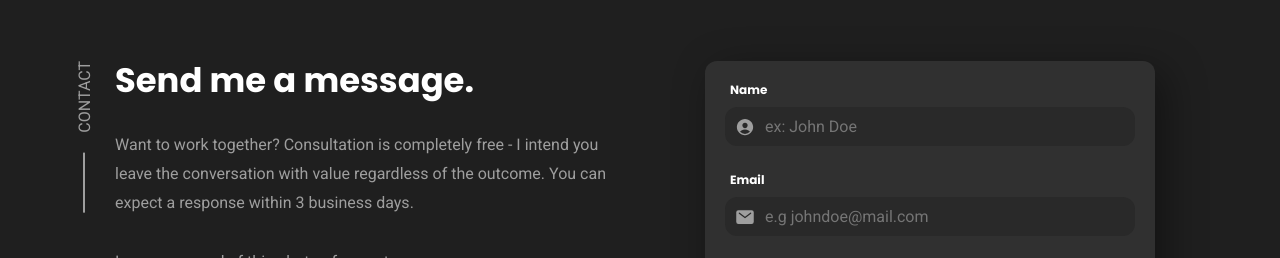
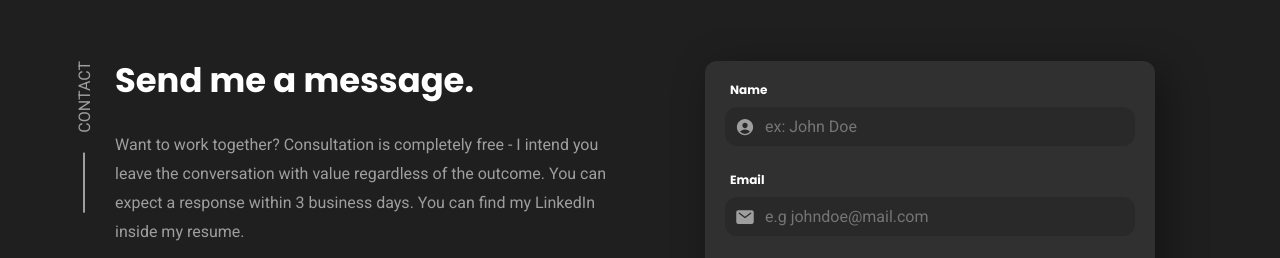
Before and after one commit to danieljamesdavis/danieljamesdavis.github.io, a plain HTML site: page index.html in a window 1280 px wide. Shown: the part 3500-3758 px from the top of the page. Drawn offline with nearby package versions, Linux system fonts and the light colour scheme; a web font is replaced by a local one.

Commit message:
Update index.html

```diff
--- a/index.html
+++ b/index.html
@@ -528,7 +528,8 @@
 
           <p class="section-text">
             Want to work together? Consultation is completely free - I intend you leave the conversation with
-            value regardless of the outcome. You can expect a response within 3 business days.
+            value regardless of the outcome. You can expect a response within 3 business days. You can find my
+            LinkedIn inside my resume.
           </p>
 
           <p class="section-text">
```
